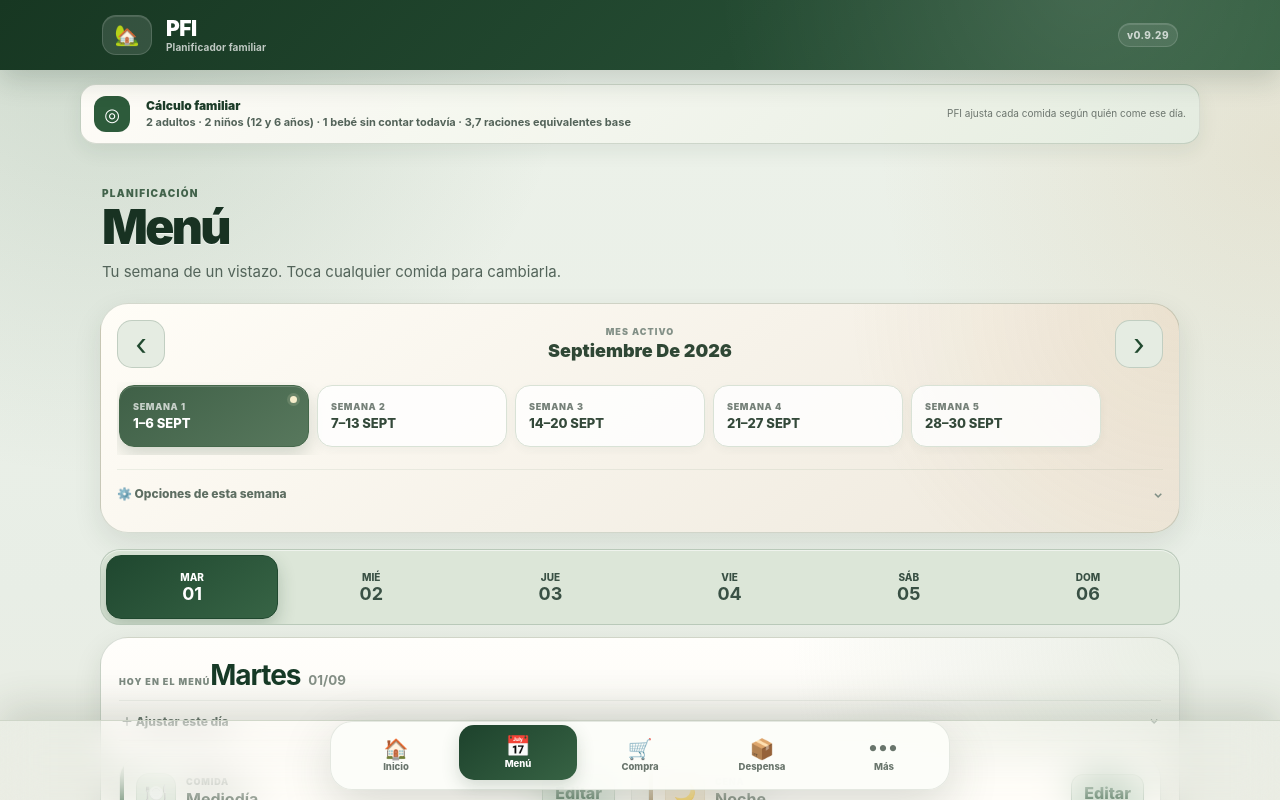
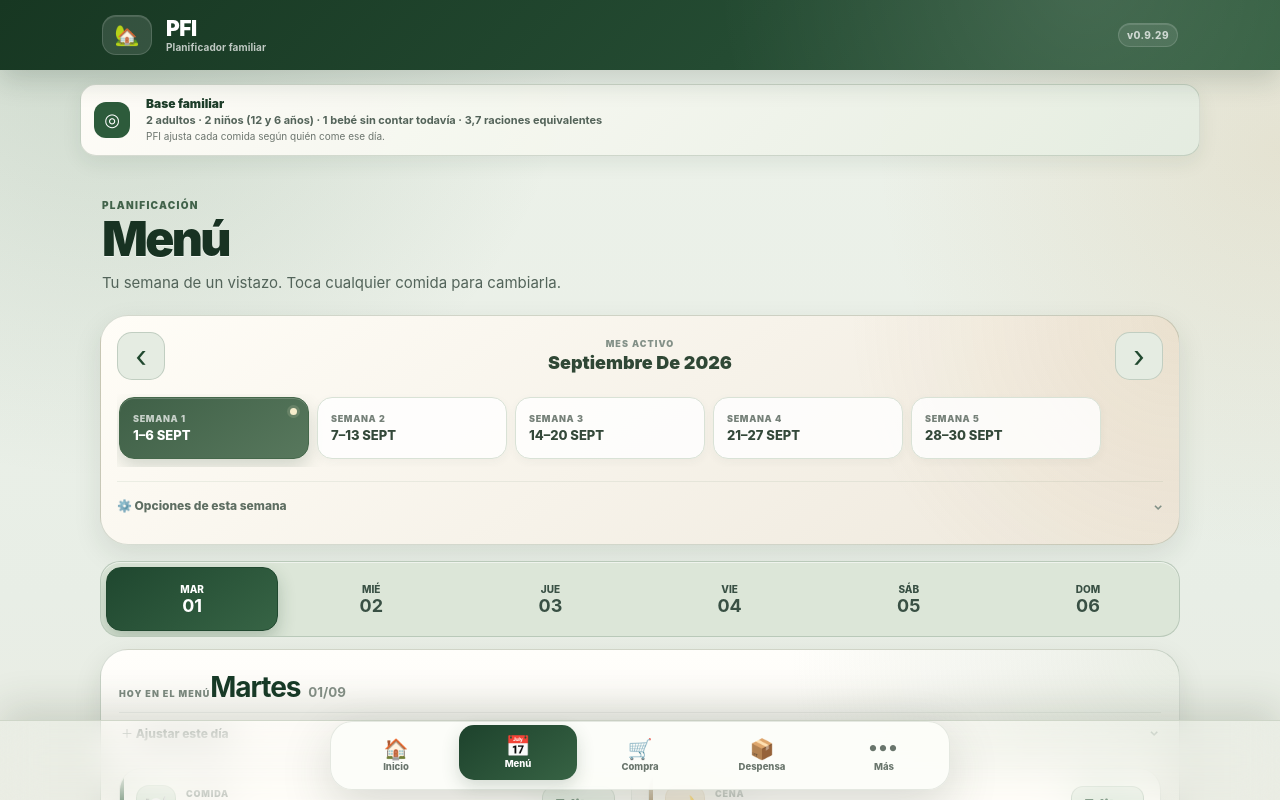
Before and after one commit to adrianezq-lang/pfi-planificador-familiar, a React (Vite) app: page / in a window 1280 px wide. Both pictures are taken after a click on the button 416 px from the left and 259 px from the top of the page. Shown: the top 800 px of the page. Built offline with nearby package versions, Linux system fonts and the light colour scheme.

Commit message:
ux: evitar desbordes en el contexto familiar móvil

```diff
--- a/src/components/ContextoFamiliar.tsx
+++ b/src/components/ContextoFamiliar.tsx
@@ -24,14 +24,14 @@ export default function ContextoFamiliar() {
     <aside style={estiloContenedor} aria-label="Contexto del cálculo familiar">
       <span style={estiloIcono} aria-hidden="true">◎</span>
       <div style={estiloTexto}>
-        <strong style={estiloTitulo}>Cálculo familiar</strong>
+        <strong style={estiloTitulo}>Base familiar</strong>
         <span style={estiloDetalle}>
-          {describirFamilia(perfil)} · {formatear(raciones)} raciones equivalentes base
+          {describirFamilia(perfil)} · {formatear(raciones)} raciones equivalentes
         </span>
+        <small style={estiloAyuda}>
+          PFI ajusta cada comida según quién come ese día.
+        </small>
       </div>
-      <small style={estiloAyuda}>
-        PFI ajusta cada comida según quién come ese día.
-      </small>
     </aside>
   );
 }
@@ -41,10 +41,11 @@ function formatear(valor: number): string {
 }
 
 const estiloContenedor = {
+  boxSizing: 'border-box',
   width: 'min(1120px, calc(100% - 32px))',
   margin: '14px auto 0',
   display: 'grid',
-  gridTemplateColumns: '40px minmax(0, 1fr) auto',
+  gridTemplateColumns: '40px minmax(0, 1fr)',
   gap: 12,
   alignItems: 'center',
   padding: '11px 13px',
@@ -79,19 +80,15 @@ const estiloTitulo = {
 } as const;
 
 const estiloDetalle = {
-  overflow: 'hidden',
   color: '#536359',
   fontSize: 11,
   fontWeight: 700,
-  lineHeight: 1.35,
-  textOverflow: 'ellipsis',
-  whiteSpace: 'nowrap',
+  lineHeight: 1.4,
+  overflowWrap: 'anywhere',
 } as const;
 
 const estiloAyuda = {
-  maxWidth: 245,
   color: '#6c756e',
   fontSize: 10,
   lineHeight: 1.35,
-  textAlign: 'right',
 } as const;
```
